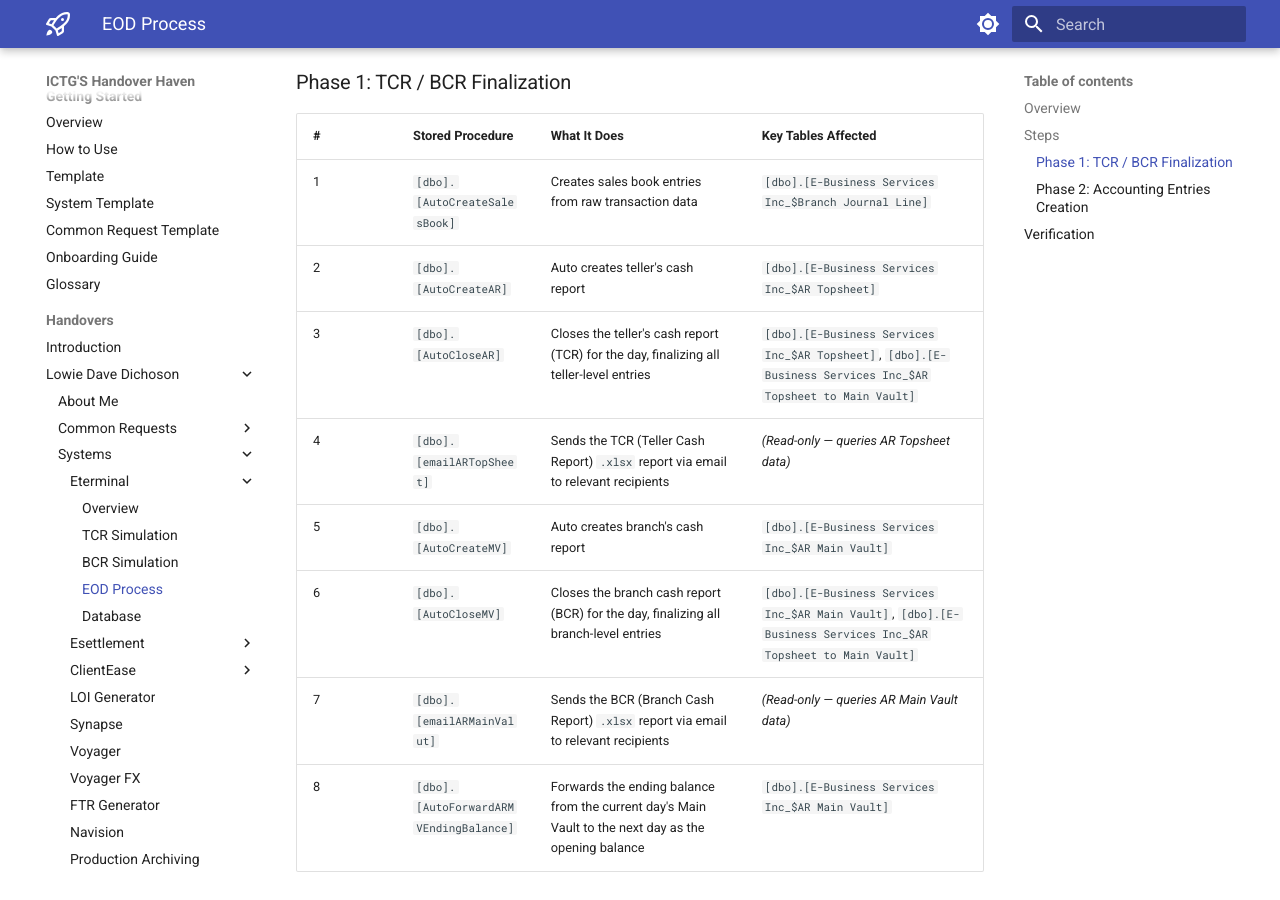
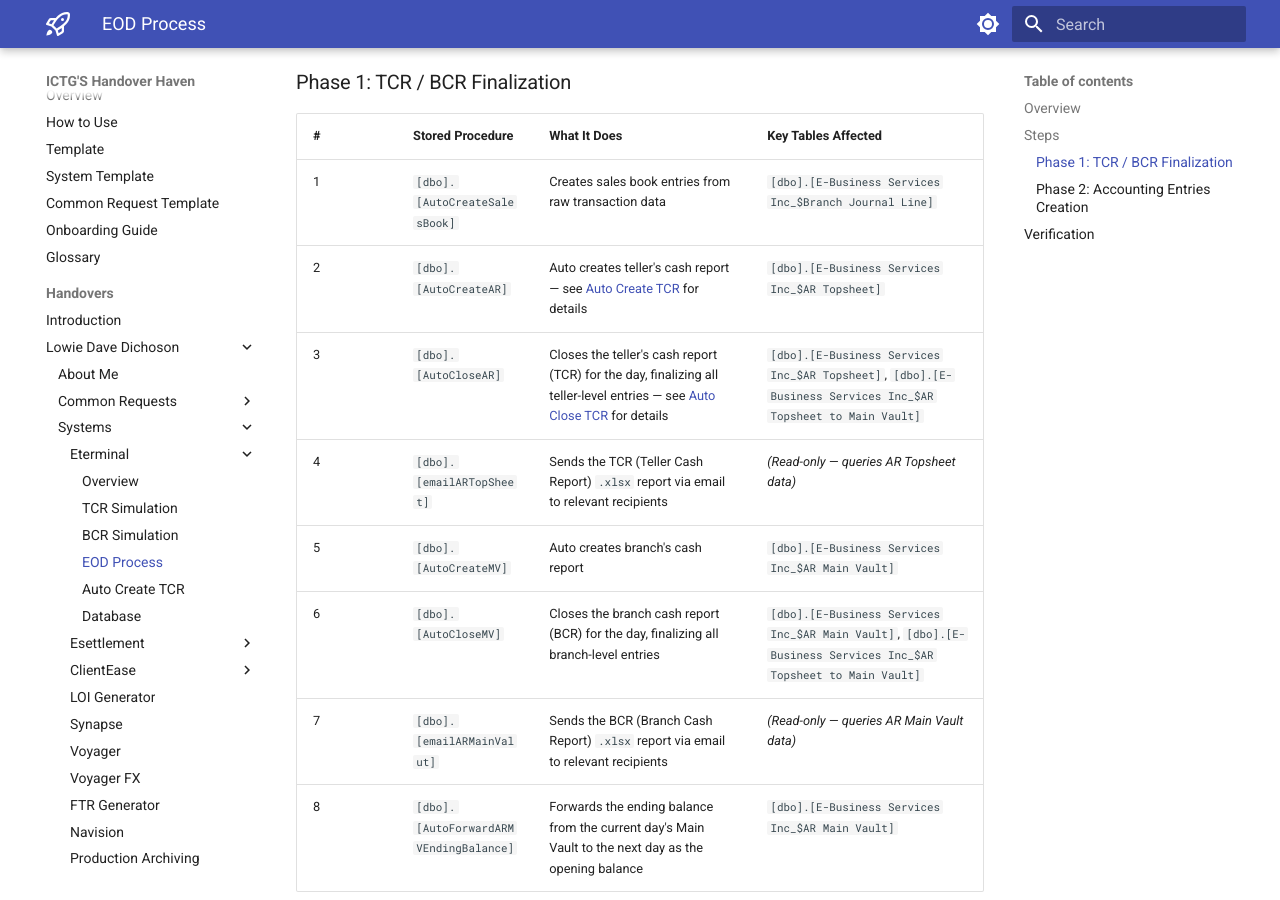
Before and after one commit to lowiedichoson/handover-haven, an MkDocs documentation site: the page built from docs/handovers/lowie-dave-dichoson/systems/eterminal/eod-process.md, in a window 1280 px wide and 900 px high, scrolled down 533 px. Built offline with MkDocs 1.6.1 and Material for MkDocs 9.7.7, drawn with Linux system fonts in a browser that asks for light colours.

Commit message:
chore: added auto closing and auto create of tcr

```diff
--- a/docs/handovers/lowie-dave-dichoson/systems/eterminal/eod-process.md
+++ b/docs/handovers/lowie-dave-dichoson/systems/eterminal/eod-process.md
@@ -18,8 +18,8 @@
 | # | Stored Procedure | What It Does | Key Tables Affected |
 |---|---|---|---|
 | 1 | `[dbo].[AutoCreateSalesBook]` | Creates sales book entries from raw transaction data | `[dbo].[E-Business Services Inc_$Branch Journal Line]` |
-| 2 | `[dbo].[AutoCreateAR]` | Auto creates teller's cash report | `[dbo].[E-Business Services Inc_$AR Topsheet]` |
-| 3 | `[dbo].[AutoCloseAR]` | Closes the teller's cash report (TCR) for the day, finalizing all teller-level entries | `[dbo].[E-Business Services Inc_$AR Topsheet]`, `[dbo].[E-Business Services Inc_$AR Topsheet to Main Vault]` |
+| 2 | `[dbo].[AutoCreateAR]` | Auto creates teller's cash report — see [Auto Create TCR](auto-create-tellers-cash-report.md) for details | `[dbo].[E-Business Services Inc_$AR Topsheet]` |
+| 3 | `[dbo].[AutoCloseAR]` | Closes the teller's cash report (TCR) for the day, finalizing all teller-level entries — see [Auto Close TCR](auto-close-tellers-cash-report.md) for details | `[dbo].[E-Business Services Inc_$AR Topsheet]`, `[dbo].[E-Business Services Inc_$AR Topsheet to Main Vault]` |
 | 4 | `[dbo].[emailARTopSheet]` | Sends the TCR (Teller Cash Report) `.xlsx` report via email to relevant recipients | *(Read-only — queries AR Topsheet data)* |
 | 5 | `[dbo].[AutoCreateMV]` | Auto creates branch's cash report | `[dbo].[E-Business Services Inc_$AR Main Vault]` |
 | 6 | `[dbo].[AutoCloseMV]` | Closes the branch cash report (BCR) for the day, finalizing all branch-level entries | `[dbo].[E-Business Services Inc_$AR Main Vault]`, `[dbo].[E-Business Services Inc_$AR Topsheet to Main Vault]` |
--- a/mkdocs.yml
+++ b/mkdocs.yml
@@ -16,40 +16,41 @@
       - Lowie Dave Dichoson:
           - About Me: handovers/lowie-dave-dichoson/about-me.md
           - Common Requests:
-                - Correcting Bridge Entries:
-                     - Reverse Entries: handovers/lowie-dave-dichoson/common-requests/000-reverse-bridge-entries.md
-                     - Re/create Entries: handovers/lowie-dave-dichoson/common-requests/001-recreation-of-bridge-entries.md
-                     - Transfer Entries: handovers/lowie-dave-dichoson/common-requests/002-transfer-entries-to-navision.md
-                - Users List: handovers/lowie-dave-dichoson/common-requests/003-active-users-list.md
-                - Manual Run of EOD Process: handovers/lowie-dave-dichoson/common-requests/004-manual-run-of-eod-process.md
-                - Bypass Synapse Validation: handovers/lowie-dave-dichoson/common-requests/005-bypass-synapse-validation.md
-                - Get Bridge Reports: handovers/lowie-dave-dichoson/common-requests/006-get-bridge-reports.md
-                - Get MC Approved Transactions: handovers/lowie-dave-dichoson/common-requests/007-get-mc-approved-transactions.md
+              - Correcting Bridge Entries:
+                  - Reverse Entries: handovers/lowie-dave-dichoson/common-requests/000-reverse-bridge-entries.md
+                  - Re/create Entries: handovers/lowie-dave-dichoson/common-requests/001-recreation-of-bridge-entries.md
+                  - Transfer Entries: handovers/lowie-dave-dichoson/common-requests/002-transfer-entries-to-navision.md
+              - Users List: handovers/lowie-dave-dichoson/common-requests/003-active-users-list.md
+              - Manual Run of EOD Process: handovers/lowie-dave-dichoson/common-requests/004-manual-run-of-eod-process.md
+              - Bypass Synapse Validation: handovers/lowie-dave-dichoson/common-requests/005-bypass-synapse-validation.md
+              - Get Bridge Reports: handovers/lowie-dave-dichoson/common-requests/006-get-bridge-reports.md
+              - Get MC Approved Transactions: handovers/lowie-dave-dichoson/common-requests/007-get-mc-approved-transactions.md
           - Systems:
-                - Eterminal:
-                     - Overview: handovers/lowie-dave-dichoson/systems/eterminal/eterminal.md
-                     - TCR Simulation: handovers/lowie-dave-dichoson/systems/eterminal/tcr-simulation.md
-                     - BCR Simulation: handovers/lowie-dave-dichoson/systems/eterminal/bcr-simulation.md
-                     - EOD Process: handovers/lowie-dave-dichoson/systems/eterminal/eod-process.md
-                     - Database: handovers/lowie-dave-dichoson/systems/eterminal/database.md
-                - Esettlement:
-                     - Overview: handovers/lowie-dave-dichoson/systems/esettlement/esettlement.md
-                     - Backend Formulas: handovers/lowie-dave-dichoson/systems/esettlement/backend-formulas.md
-                     - Database: handovers/lowie-dave-dichoson/systems/esettlement/database.md
-                     - TCSG Daily Process: handovers/lowie-dave-dichoson/systems/esettlement/tcsg-daily-process.md
-                - ClientEase:
-                     - Frontend: handovers/lowie-dave-dichoson/systems/clientease/frontend.md
-                     - Backend: handovers/lowie-dave-dichoson/systems/clientease/backend.md
-                     - Database: handovers/lowie-dave-dichoson/systems/clientease/database.md
-                     - PDF Builder: handovers/lowie-dave-dichoson/systems/clientease/pdf-builder.md
-                     - Report Generator: handovers/lowie-dave-dichoson/systems/clientease/report-generator.md
-                - LOI Generator: handovers/lowie-dave-dichoson/systems/loi-generator.md
-                - Synapse: handovers/lowie-dave-dichoson/systems/synapse/synapse.md
-                - Voyager: handovers/lowie-dave-dichoson/systems/voyager.md
-                - Voyager FX: handovers/lowie-dave-dichoson/systems/voyager-fx.md
-                - FTR Generator: handovers/lowie-dave-dichoson/systems/ftr-generator.md
-                - Navision: handovers/lowie-dave-dichoson/systems/navision.md
-                - Production Archiving: handovers/lowie-dave-dichoson/systems/production-archiving.md
+              - Eterminal:
+                  - Overview: handovers/lowie-dave-dichoson/systems/eterminal/eterminal.md
+                  - TCR Simulation: handovers/lowie-dave-dichoson/systems/eterminal/tcr-simulation.md
+                  - BCR Simulation: handovers/lowie-dave-dichoson/systems/eterminal/bcr-simulation.md
+                  - EOD Process: handovers/lowie-dave-dichoson/systems/eterminal/eod-process.md
+                  - Auto Create TCR: handovers/lowie-dave-dichoson/systems/eterminal/auto-create-tellers-cash-report.md
+                  - Database: handovers/lowie-dave-dichoson/systems/eterminal/database.md
+              - Esettlement:
+                  - Overview: handovers/lowie-dave-dichoson/systems/esettlement/esettlement.md
+                  - Backend Formulas: handovers/lowie-dave-dichoson/systems/esettlement/backend-formulas.md
+                  - Database: handovers/lowie-dave-dichoson/systems/esettlement/database.md
+                  - TCSG Daily Process: handovers/lowie-dave-dichoson/systems/esettlement/tcsg-daily-process.md
+              - ClientEase:
+                  - Frontend: handovers/lowie-dave-dichoson/systems/clientease/frontend.md
+                  - Backend: handovers/lowie-dave-dichoson/systems/clientease/backend.md
+                  - Database: handovers/lowie-dave-dichoson/systems/clientease/database.md
+                  - PDF Builder: handovers/lowie-dave-dichoson/systems/clientease/pdf-builder.md
+                  - Report Generator: handovers/lowie-dave-dichoson/systems/clientease/report-generator.md
+              - LOI Generator: handovers/lowie-dave-dichoson/systems/loi-generator.md
+              - Synapse: handovers/lowie-dave-dichoson/systems/synapse/synapse.md
+              - Voyager: handovers/lowie-dave-dichoson/systems/voyager.md
+              - Voyager FX: handovers/lowie-dave-dichoson/systems/voyager-fx.md
+              - FTR Generator: handovers/lowie-dave-dichoson/systems/ftr-generator.md
+              - Navision: handovers/lowie-dave-dichoson/systems/navision.md
+              - Production Archiving: handovers/lowie-dave-dichoson/systems/production-archiving.md
 theme:
   name: material
   icon:
```
Also changed, not shown: docs/handovers/lowie-dave-dichoson/common-requests/004-manual-run-of-eod-process.md (+2 -2 lines), docs/handovers/lowie-dave-dichoson/systems/eterminal/auto-close-tellers-cash-report.md (added, +27 -0 lines), docs/handovers/lowie-dave-dichoson/systems/eterminal/auto-create-tellers-cash-report.md (added, +26 -0 lines).
